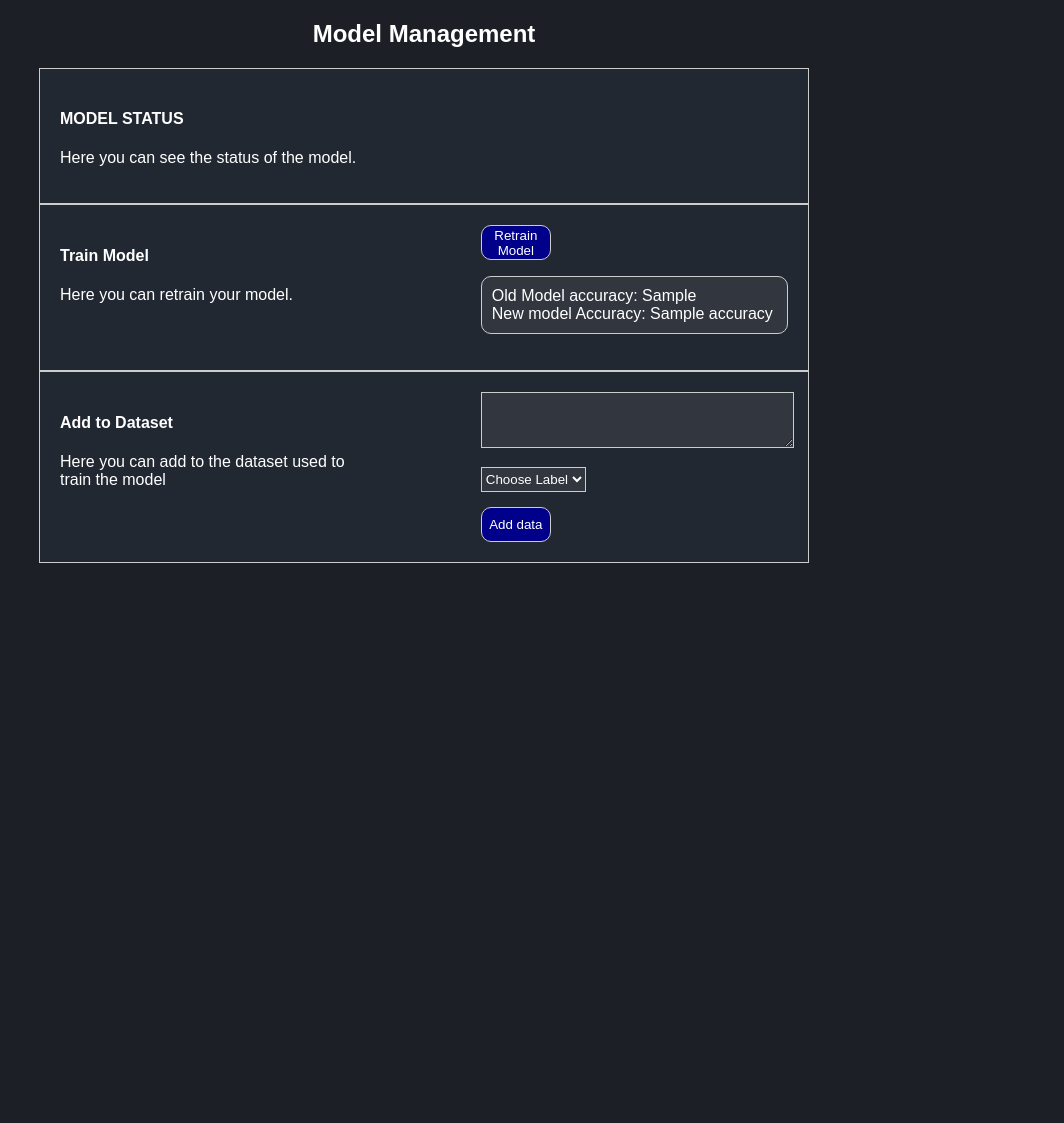
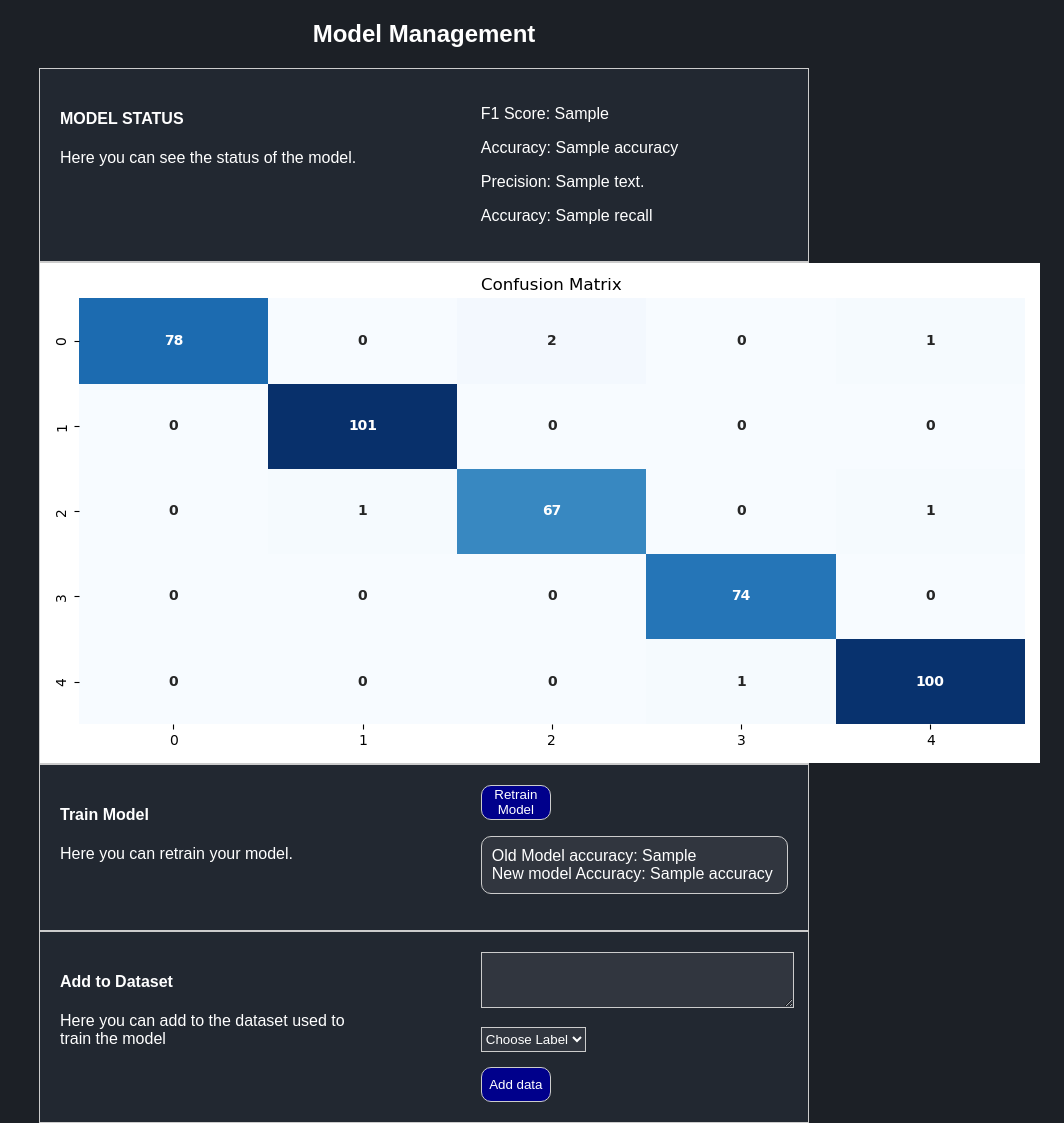
Before and after one commit to DanDovhun/Title-Classer, a Django app: template app/admin_panel/templates/admin_model.html in a window 1280 px wide. Shown: the part 71-1194 px from the top of the page, without its empty margins (216-1280 px from the left). Before the commit the page ends 634 px from the top, so only its background shows below. Run offline with Django 5.2, Linux system fonts and the light colour scheme; the template is opened without the code that fills it: most values are stand-ins (such as "Sample title", 1, 10 or a date in 2020).

Commit message:
The admin panel now also shows accuracy, precision, recall, f1 and confusion matrix

```diff
--- a/app/admin_panel/templates/admin_model.html
+++ b/app/admin_panel/templates/admin_model.html
@@ -8,8 +8,17 @@
           <h4>MODEL STATUS</h4>
           <p>Here you can see the status of the model.</p>
         </div>
+
         <div>
+          <p class="score">F1 Score: {{ f_one }}</p>
+          <p class="score">Accuracy: {{ accuracy}}</p>
+          <p class="score">Precision: {{ precision}}</p>
+          <p class="score">Accuracy: {{ recall}}</p>
         </div>
+      </li>
+      <li>
+        {% load static%}
+        <img src="{% static 'conf_mat.png' %}" class="conf_mat">
       </li>
       <li>
         <div>
```
Also changed, not shown: app/admin_panel/static/conf_mat.png, app/db.sqlite3, 1 other file.
